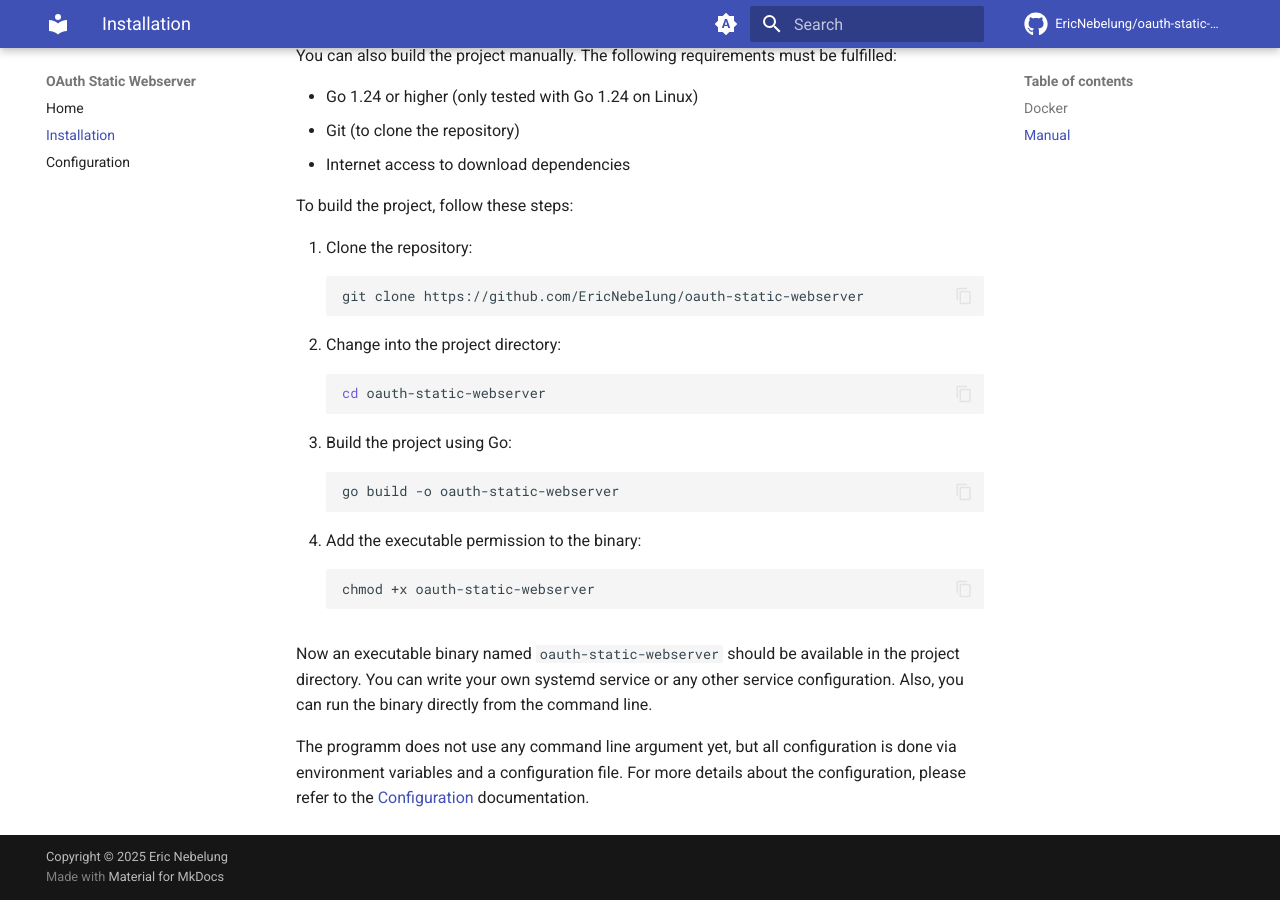
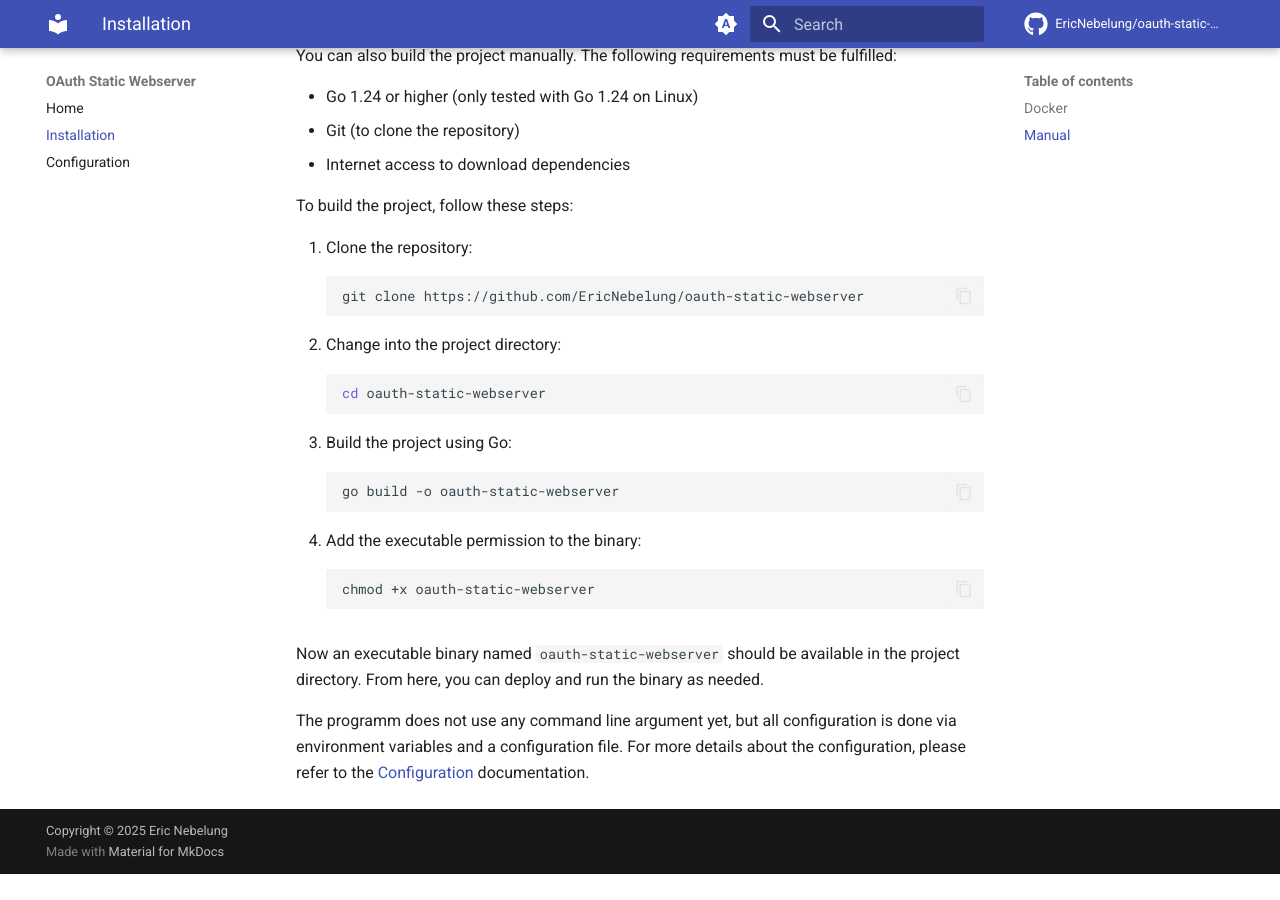
Before and after one commit to EricNebelung/oauth-static-webserver, an MkDocs documentation site: the page built from docs/installation.md, in a window 1280 px wide and 900 px high, scrolled down 1585 px. Built offline with MkDocs 1.6.1 and Material for MkDocs 9.7.7, drawn with Linux system fonts in a browser that asks for light colours; comment, search, counter and statistics services are not loaded; after the commit the page ends 2459 px from its top, so only the background shows below that.

Commit message:
refine installation instructions for binary deployment

````diff
--- a/docs/installation.md
+++ b/docs/installation.md
@@ -93,8 +93,7 @@ To build the project, follow these steps:
    ```
 
 Now an executable binary named `oauth-static-webserver` should be available in the project directory.
-You can write your own systemd service or any other service configuration.
-Also, you can run the binary directly from the command line.
+From here, you can deploy and run the binary as needed.
 
 The programm does not use any command line argument yet, but all configuration is done via environment variables and a configuration file.
 For more details about the configuration, please refer to the [Configuration](configuration.md) documentation.
````
